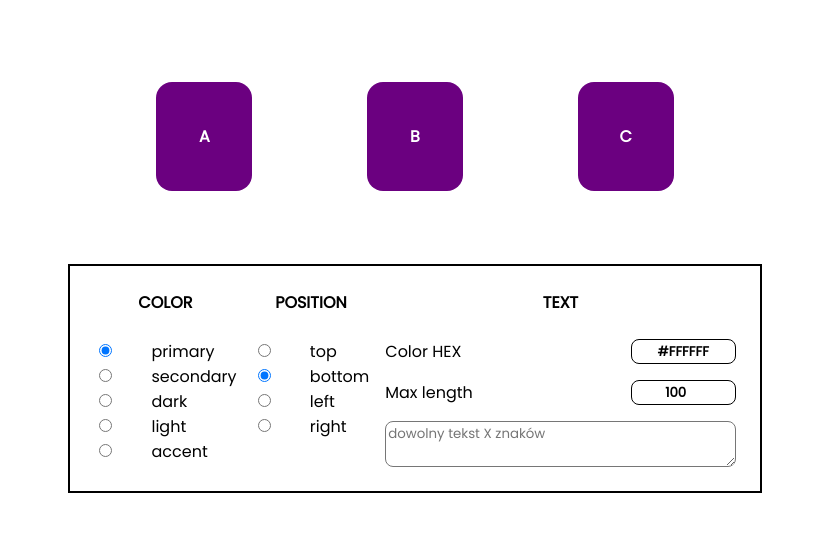
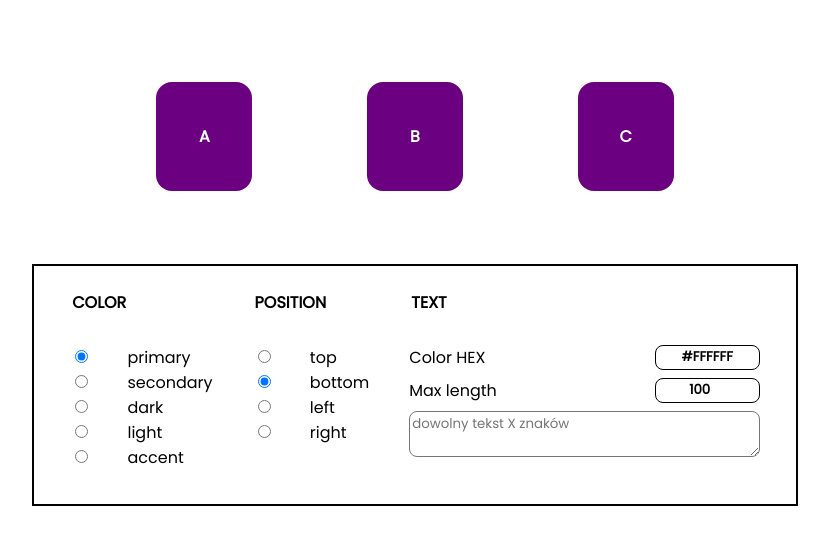
Before and after one commit to Survikrowa/Tooltip-Component, a website with bundled scripts: page index.html in a window 1280 px wide. Shown: the whole page, without its empty margins (225-1054 px from the left). Built offline with nearby package versions, Linux system fonts and the light colour scheme.

Commit message:
Drop weird CSS classes. Changed html tags, should be better now.

```diff
--- a/index.html
+++ b/index.html
@@ -26,9 +26,10 @@
       </section>
       <section>
         <div class="config-panel">
-          <form class="config-panel__container" data-role="color-panel">
-            <span class="config-panel__title">COLOR</span>
-            <div class="flex-direction-row flex-justify-content-start">
+          <form class="config-panel__form">
+            <fieldset class="config-panel__container color-panel">
+              <legend class="config-panel__title">COLOR</legend>
+              <div>
                 <input
                   type="radio"
                   value="primary"
@@ -36,10 +37,9 @@
                   class="config-panel__radio"
                   checked
                 />
-              <span class="config-panel__radio--custom"></span>
                 <label for="primary" class="config-panel__label">primary</label>
               </div>
-            <div class="flex-direction-row flex-justify-content-start">
+              <div>
                 <input
                   type="radio"
                   value="secondary"
@@ -50,7 +50,7 @@
                   >secondary</label
                 >
               </div>
-            <div class="flex-direction-row flex-justify-content-start">
+              <div>
                 <input
                   type="radio"
                   value="dark"
@@ -59,7 +59,7 @@
                 />
                 <label for="dark" class="config-panel__label">dark</label>
               </div>
-            <div class="flex-direction-row flex-justify-content-start">
+              <div>
                 <input
                   type="radio"
                   value="light"
@@ -68,7 +68,7 @@
                 />
                 <label for="light" class="config-panel__label">light</label>
               </div>
-            <div class="flex-direction-row flex-justify-content-start">
+              <div>
                 <input
                   type="radio"
                   value="accent"
@@ -77,10 +77,10 @@
                 />
                 <label for="accent" class="config-panel__label">accent</label>
               </div>
-          </form>
-          <form class="config-panel__container" data-role="position-panel">
-            <span class="config-panel__title">POSITION</span>
-            <div class="flex-direction-row flex-justify-content-start">
+            </fieldset>
+            <fieldset class="config-panel__container position-panel">
+              <legend class="config-panel__title">POSITION</legend>
+              <div>
                 <input
                   type="radio"
                   value="top"
@@ -89,7 +89,7 @@
                 />
                 <label for="top" class="config-panel__label">top</label>
               </div>
-            <div class="flex-direction-row flex-justify-content-start">
+              <div>
                 <input
                   type="radio"
                   value="bottom"
@@ -99,7 +99,7 @@
                 />
                 <label for="top" class="config-panel__label">bottom</label>
               </div>
-            <div class="flex-direction-row flex-justify-content-start">
+              <div>
                 <input
                   type="radio"
                   value="left"
@@ -108,7 +108,7 @@
                 />
                 <label for="top" class="config-panel__label">left</label>
               </div>
-            <div class="flex-direction-row flex-justify-content-start">
+              <div>
                 <input
                   type="radio"
                   value="right"
@@ -117,34 +117,34 @@
                 />
                 <label for="top" class="config-panel__label">right </label>
               </div>
-          </form>
-          <form class="config-panel__container" data-role="text-panel">
-            <span class="config-panel__title">TEXT</span>
-            <div
-              class="flex flex-direction-row flex-justify-content-space-b margin-bottom"
-            >
+            </fieldset>
+            <fieldset class="config-panel__container text-panel">
+              <legend class="config-panel__title">TEXT</legend>
+              <div class="config-panel__input-container">
                 Color HEX<input
                   type="text"
                   value="#FFFFFF"
-                class="border-radius-8 config-panel__input"
+                  class="config-panel__input"
                   data-role="tooltip-text-color"
+                  name="tooltip-text-color-input"
                 />
               </div>
-            <div
-              class="flex flex-direction-row flex-justify-content-space-b margin-bottom"
-            >
+              <div class="config-panel__input-container">
                 Max length<input
                   type="number"
                   value="100"
-                class="border-radius-8 config-panel__input"
+                  class="config-panel__input"
                   data-role="text-length"
+                  name="tooltip-max-text-length"
                 />
               </div>
               <textarea
                 placeholder="dowolny tekst X znaków"
-              class="border-radius-8"
+                class="config-panel__textarea"
                 data-role="tooltip-input"
+                name="tooltip-text-input"
               ></textarea>
+            </fieldset>
           </form>
         </div>
       </section>
--- a/src/scripts/tooltip.js
+++ b/src/scripts/tooltip.js
@@ -7,11 +7,10 @@ const DEFAULT_TOOLTIP_TEXT_COLOR = "#FFFFFF";
 
 const hexColorValidationRegEx = /^#([0-9A-F]{3}){1,2}$/i;
 
-const colorPanel = document.querySelector('[data-role="color-panel"]');
+const colorPanel = document.querySelector(".color-panel");
 const objectWrapper = document.querySelector(".object__wrapper");
-const positionPanel = document.querySelector('[data-role="position-panel"]');
-const textPanel = document.querySelector('[data-role="text-panel"]');
-const tooltipTextInput = textPanel.querySelector('[data-role="tooltip-input"]');
+const positionPanel = document.querySelector(".position-panel");
+const textPanel = document.querySelector(".text-panel");
 const objects = objectWrapper.querySelectorAll(".object");
 let objectsArray = Array.from(objects);
 
--- a/src/styles/components/config-panel/_config-panel.scss
+++ b/src/styles/components/config-panel/_config-panel.scss
@@ -13,40 +13,29 @@
     justify-content: flex-start;
     margin: 8px;
     position: relative;
+    border: none;
   }
 
   &__input {
     width: 30%;
     font-weight: bold;
     border: 1px solid black;
+    border-radius: 8px;
     text-align: center;
+    &-container {
+      display: flex;
+      justify-content: space-between;
+      margin-bottom: 8px;
+    }
   }
 
-  // &__radio {
-  //   // margin-right: 16px;
-  //   // &:checked {
-  //   //   background-color: green;
-  //   // }
-  //   position: absolute;
-  //   opacity: 0;
-  //   cursor: pointer;
-  //   height: 0;
-  //   width: 0;
+  &__textarea {
+    border-radius: 8px;
+  }
 
-  //   &--custom {
-  //     position: absolute;
-  //     top: 50px;
-  //     left: 0;
-  //     height: 25px;
-  //     width: 25px;
-  //     background-color: #eee;
-  //     border-radius: 50%;
-  //     &:checked {
-  //       display: block;
-  //       background-color: green;
-  //     }
-  //   }
-  // } TODO: CREATE CUSTOM RADIO BUTTON
+  &__form {
+    display: flex;
+  }
 
   &__label {
     margin-left: 32px;
--- a/src/styles/components/misc/_misc.scss
+++ b/src/styles/components/misc/_misc.scss
@@ -9,27 +9,3 @@
   align-items: center;
   height: 100%;
 }
-
-.flex {
-  display: flex;
-}
-
-.flex-direction-row {
-  flex-direction: row;
-}
-
-.flex-justify-content-start {
-  justify-content: flex-start;
-}
-
-.flex-justify-content-space-b {
-  justify-content: space-between;
-}
-
-.border-radius-8 {
-  border-radius: 8px;
-}
-
-.margin-bottom {
-  margin-bottom: 16px;
-}
--- a/src/styles/components/tooltip/_tooltip.scss
+++ b/src/styles/components/tooltip/_tooltip.scss
@@ -47,6 +47,7 @@
 
 .right {
   left: calc(100% + 15px);
+  top: calc(100% - 95px);
 }
 
 .right::before {
@@ -64,6 +65,7 @@
 
 .top {
   bottom: calc(100% + 15px);
+  right: calc(100% - 110px);
 }
 
 .top::before {
@@ -73,6 +75,7 @@
 
 .bottom {
   top: calc(100% + 15px);
+  right: calc(100% - 110px);
 }
 
 .bottom::before {
@@ -82,6 +85,7 @@
 
 .left {
   right: calc(100% + 15px);
+  top: calc(100% - 95px);
 }
 
 .left::before {
```
Lines whose indentation alone changed are shown as unchanged.
